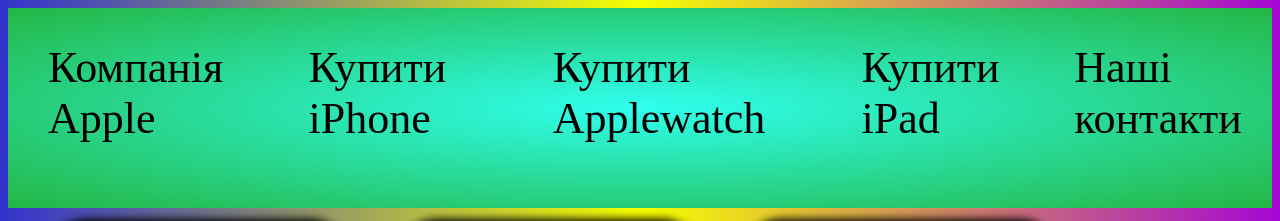
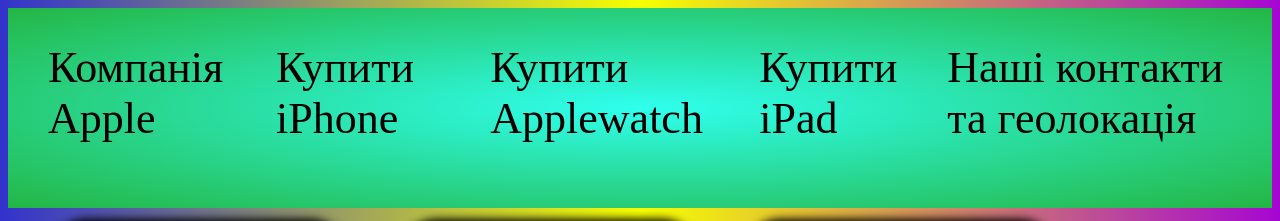
Before and after one commit to artemanoh/Internet-shop, a plain HTML site: page applewatch.html in a window 1280 px wide. Shown: the top 221 px of the page. Drawn offline with nearby package versions, Linux system fonts and the light colour scheme.

Commit message:
просто так

```diff
--- a/applewatch.html
+++ b/applewatch.html
@@ -25,7 +25,7 @@
             <a href="./iPads.html" class="page-link">Купити iPad</a>
           </li>
           <li>
-            <a href="./contacts.html" class="page-link">Наші контакти</a>
+            <a href="./contacts.html" class="page-link">Наші контакти та геолокація</a>
            </li>
         </ol>
     </header>
```
Also changed, not shown: contacts.html (+1 -1 lines), iPads.html (+1 -1 lines), index.html (+1 -1 lines), iphones.html (+1 -1 lines).
